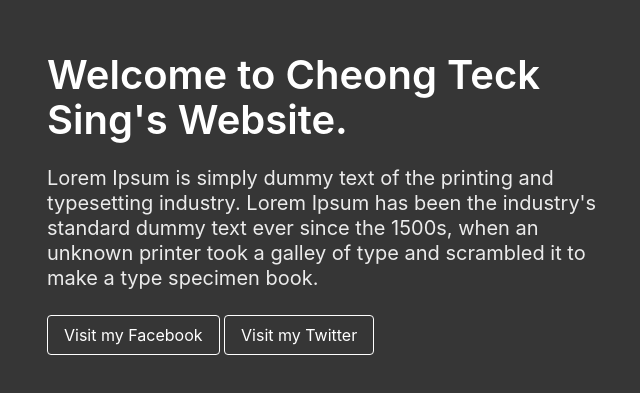
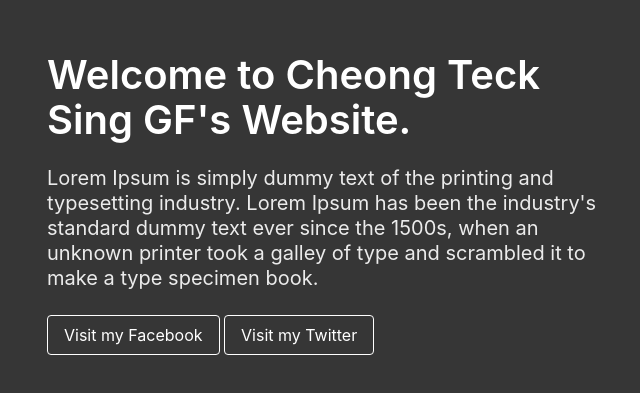
Before and after one commit to imCTS98/cheongtecksing.github.io, a plain HTML site: page index.html in a window 1280 px wide. Shown: the part 197-590 px from the top of the page, without its empty margins (311-951 px from the left). Drawn offline with nearby package versions, Linux system fonts and the light colour scheme.

Commit message:
Update index.html

```diff
--- a/index.html
+++ b/index.html
@@ -13,7 +13,7 @@
             <div class="columns is-vcentered is-centered">
                 <div class="column is-6">
                     <div class="block">
-                        <h1 class="title is-2">Welcome to Cheong Teck Sing's Website.</h1>
+                        <h1 class="title is-2">Welcome to Cheong Teck Sing GF's Website.</h1>
                     </div>
                     <div class="block">
                         <h2 class="subtitle">Lorem Ipsum is simply dummy text of the printing and typesetting industry. Lorem Ipsum has been the industry's standard dummy text ever since the 1500s, when an unknown printer took a galley of type and scrambled it to make a type specimen book.<br>
```
